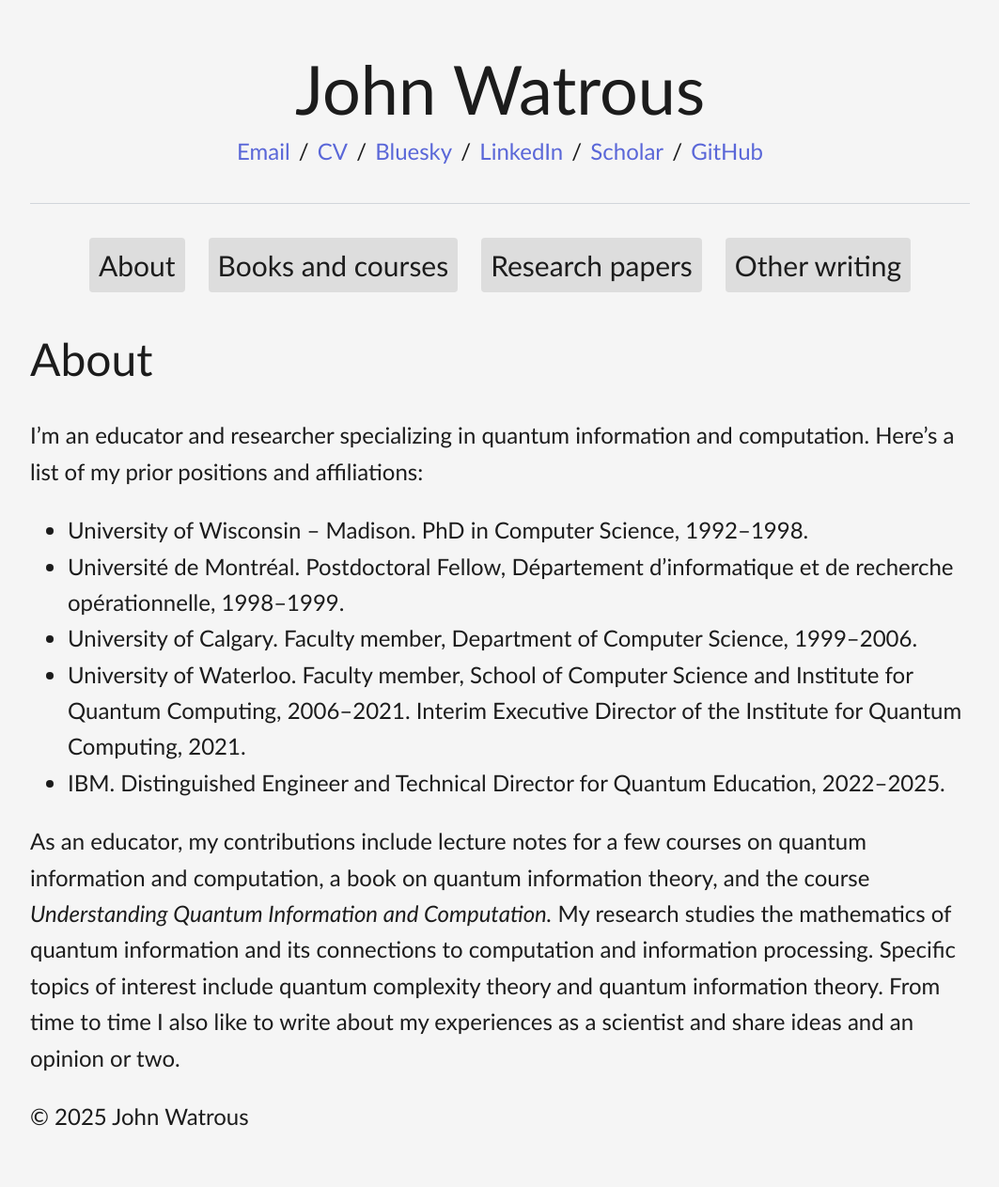
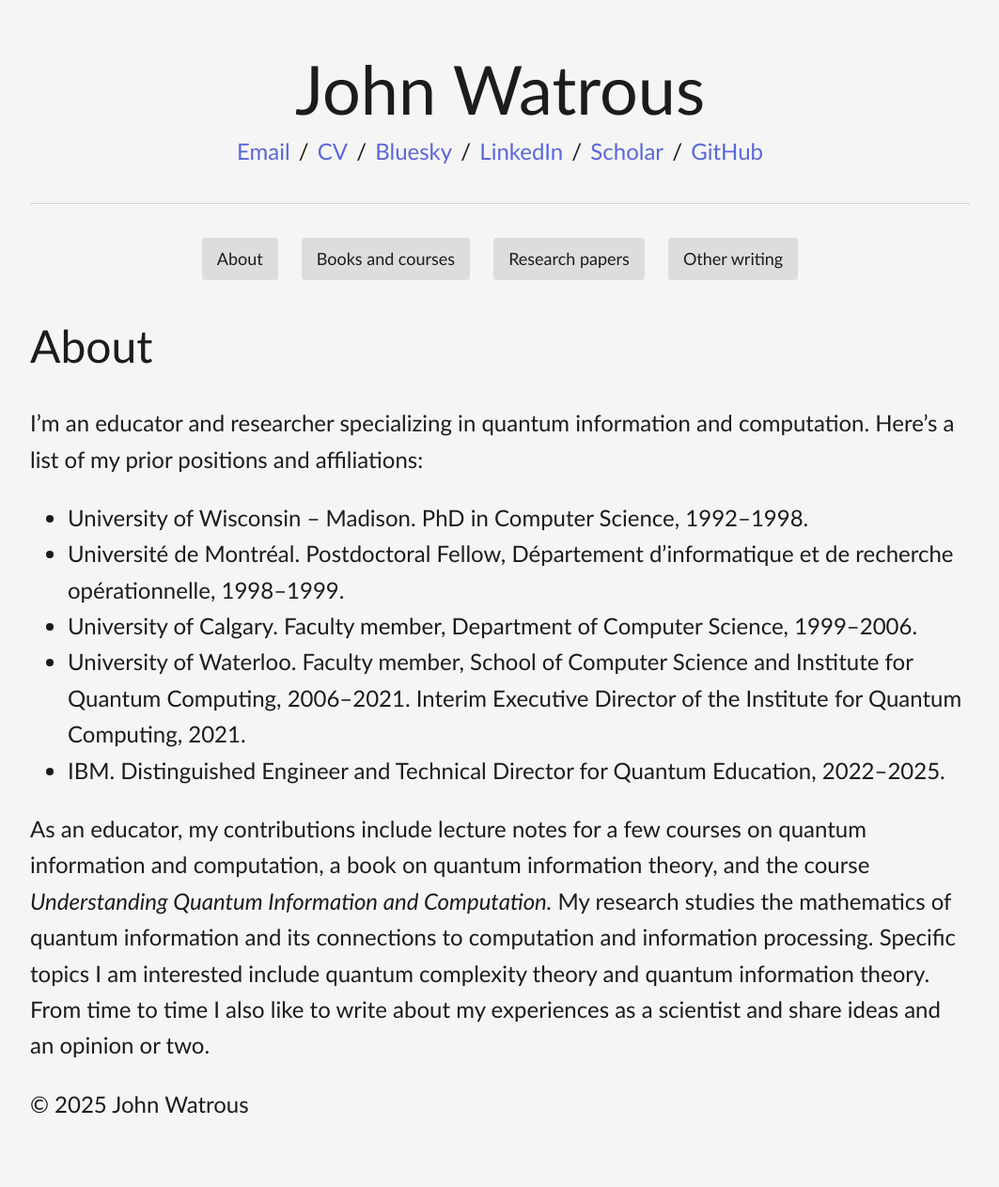
Before and after one commit to jhwatrous/jhwatrous.github.io, a Jekyll site: the page built from index.md, in a window 1280 px wide. Shown: the whole page at 94% size, without its empty margins (108-1171 px from the left). Built offline with Jekyll 4.4.1, drawn with Linux system fonts in a browser that asks for light colours.

Commit message:
Revising...

```diff
--- a/assets/css/simple-dark.css
+++ b/assets/css/simple-dark.css
@@ -74,8 +74,8 @@ header nav {
 }
 
 header nav a {
-    font-size: 1.25em;
-    padding: 5px 10px;
+    font-size: 0.75em;
+    padding: 8px 16px;
     background-color: var(--bg-secondary);
     border-radius: 4px;
     text-decoration: none;
--- a/index.md
+++ b/index.md
@@ -13,4 +13,4 @@ I’m an educator and researcher specializing in quantum information and computa
 - University of Waterloo. Faculty member, School of Computer Science and Institute for Quantum Computing, 2006–2021. Interim Executive Director of the Institute for Quantum Computing, 2021.
 - IBM. Distinguished Engineer and Technical Director for Quantum Education, 2022–2025.
 
-As an educator, my contributions include lecture notes for a few courses on quantum information and computation, a book on quantum information theory, and the course *Understanding Quantum Information and Computation.* My research studies the mathematics of quantum information and its connections to computation and information processing. Specific topics of interest include quantum complexity theory and quantum information theory. From time to time I also like to write about my experiences as a scientist and share ideas and an opinion or two.
+As an educator, my contributions include lecture notes for a few courses on quantum information and computation, a book on quantum information theory, and the course *Understanding Quantum Information and Computation.* My research studies the mathematics of quantum information and its connections to computation and information processing. Specific topics I am interested include quantum complexity theory and quantum information theory. From time to time I also like to write about my experiences as a scientist and share ideas and an opinion or two.
```
